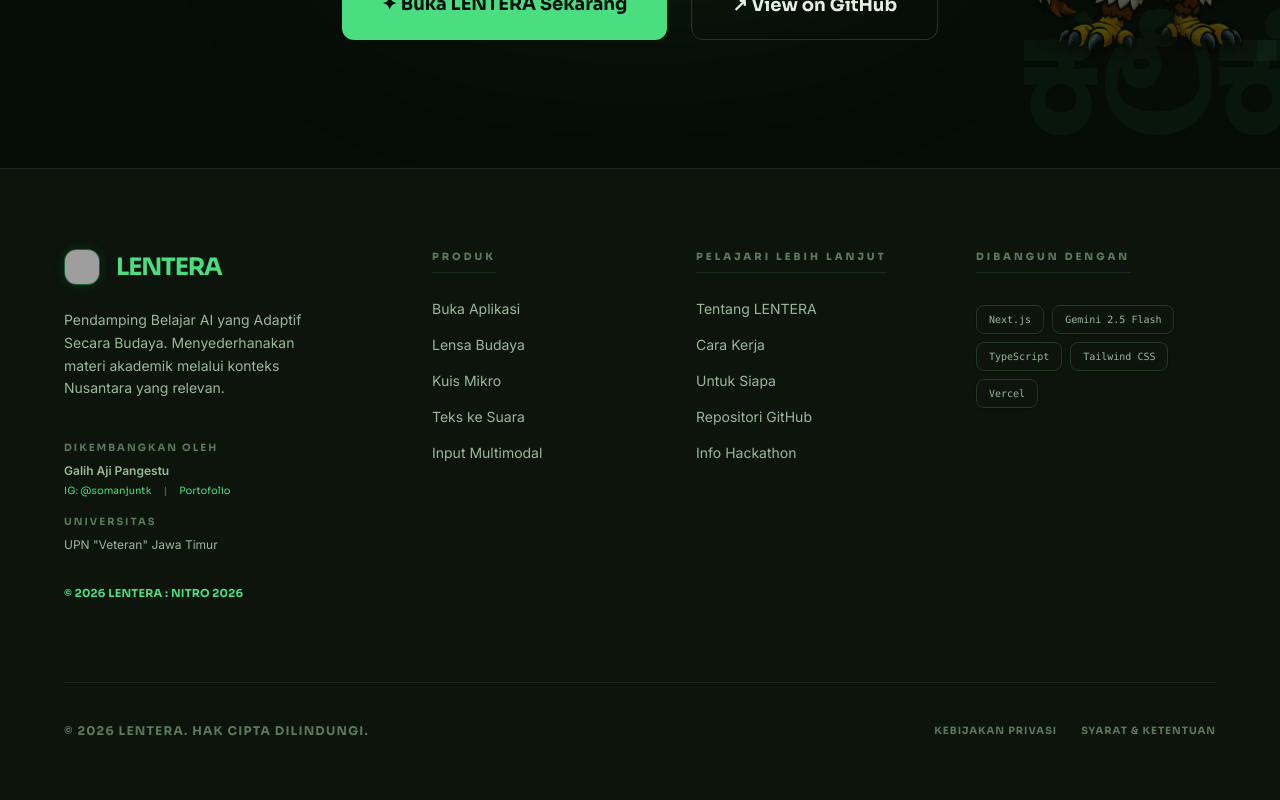
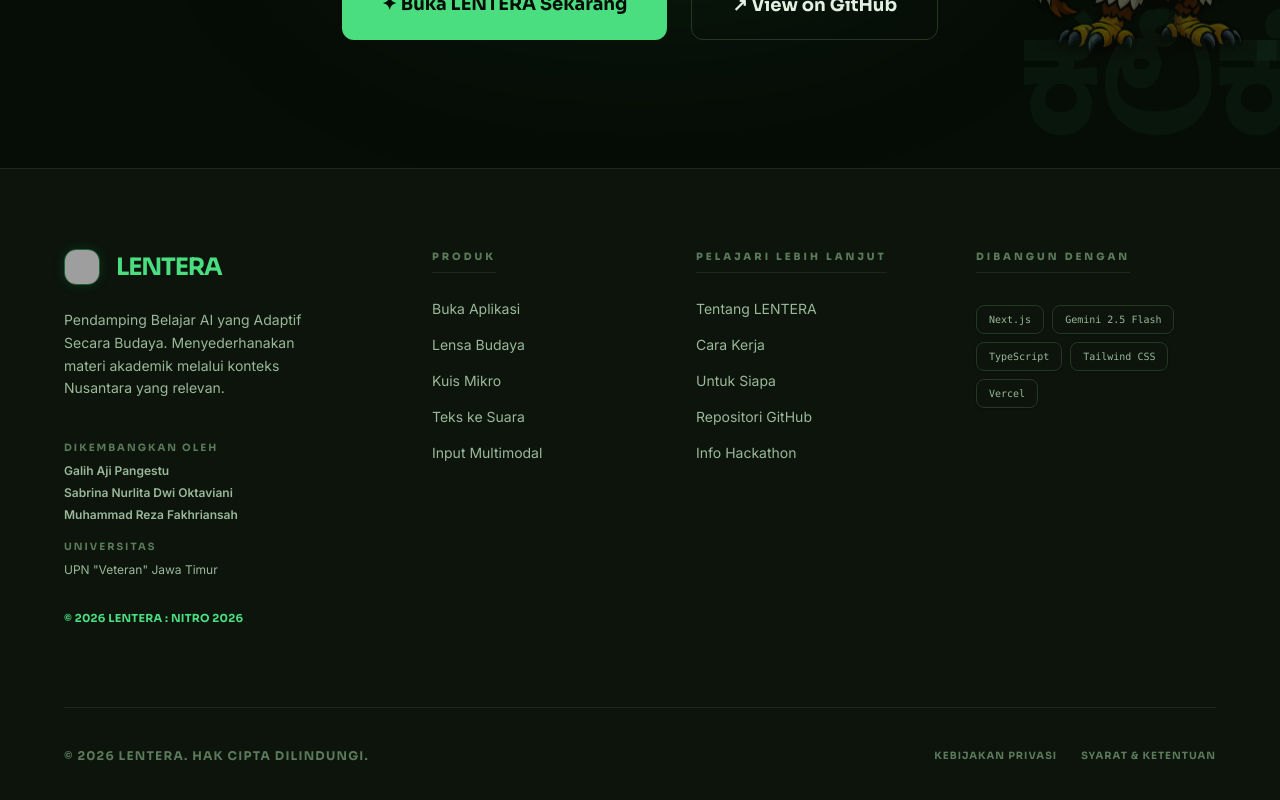
Before and after one commit to galiihajiip/lentera, a Next.js app: page /landing in a window 1280 px wide. Shown: the part 8782-9582 px from the top of the page. Built offline with nearby package versions, Linux system fonts and the light colour scheme; grey boxes are pictures that could not be loaded.

Commit message:
style: update developer list in footer

```diff
--- a/src/components/Footer.tsx
+++ b/src/components/Footer.tsx
@@ -19,19 +19,16 @@
             <div className="mt-4 space-y-4">
               <div>
                 <p className="text-[10px] text-lentera-muted font-bold uppercase tracking-[0.2em] mb-2">Dikembangkan oleh</p>
-                <div className="flex flex-col gap-1">
+                <div className="flex flex-col gap-1.5">
                   <p className="text-xs text-lentera-text-secondary font-body font-bold">
                     Galih Aji Pangestu
                   </p>
-                  <div className="flex items-center gap-3">
-                    <a href="https://instagram.com/somanjuntk" target="_blank" rel="noopener noreferrer" className="text-[10px] text-lentera-green hover:underline">
-                      IG: @somanjuntk
-                    </a>
-                    <span className="text-lentera-muted text-[10px]">|</span>
-                    <a href="https://somanjuntk.vercel.app" target="_blank" rel="noopener noreferrer" className="text-[10px] text-lentera-green hover:underline">
-                      Portofolio
-                    </a>
-                  </div>
+                  <p className="text-xs text-lentera-text-secondary font-body font-bold">
+                    Sabrina Nurlita Dwi Oktaviani
+                  </p>
+                  <p className="text-xs text-lentera-text-secondary font-body font-bold">
+                    Muhammad Reza Fakhriansah
+                  </p>
                 </div>
               </div>
               <div>
```
